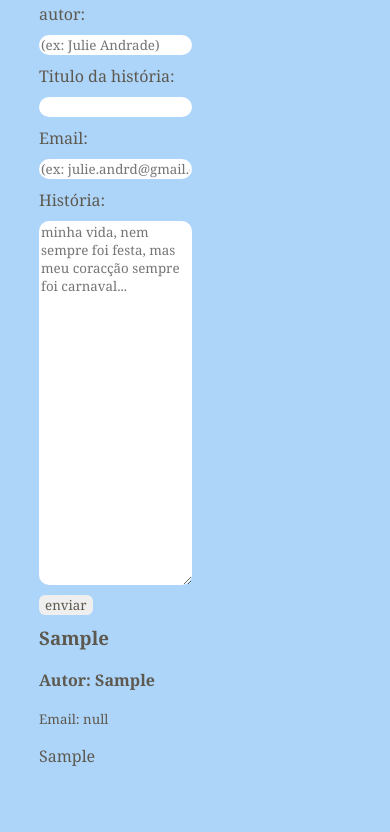
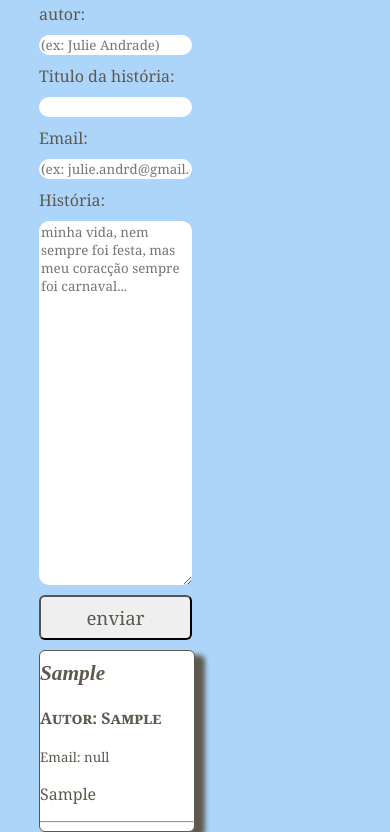
Before and after one commit to julie847/projeto-senac_2026, a plain HTML site: page app/forms.html in a window 390 px wide. Both pictures are taken after typing "Sample", "Sample", "name@example.com", "Sample" into the empty fields and a click on the button "enviar". Shown: the part 137-969 px from the top of the page. Before the commit the page ends 920 px from the top, so only its background shows below. Drawn offline with Linux system fonts and the light colour scheme.

Commit message:
ultimo dia pra arrumar o viajei

```diff
--- a/app/forms.html
+++ b/app/forms.html
@@ -39,6 +39,7 @@
         <button type="submit"> enviar </button>
 
       </form>
+      <div id="historias"></div>
     </main>
 
     <dialog id="modal">
@@ -47,9 +48,9 @@
     </dialog>
 
 
-    <footer>
-      <div id="historias"></div>
-    </footer>
+
+
+
   </div>
 </body>
 
--- a/app/style/forms.css
+++ b/app/style/forms.css
@@ -4,7 +4,6 @@
     color: #5e594e;
     font-family: Georgia, serif;
     border-radius: 6px;
-    border: none;
     margin-top: 10px;
 }
 
@@ -57,11 +56,34 @@ form {
     height: 80%;
 }
 
-form textarea, form input {
+form textarea,
+form input {
     width: 100%;
     outline: none;
     border-radius: 10px;
     border: none;
+}
+
+form button {
+    margin-top: 10px;
+    height: 45px;
+    width: 100%;
+    font-size: 14pt;
+
+}
+
+main #historias article.artigo{
+    border: 1px solid #5e594e;
+    width: 40vw;
+    background-color: rgb(255, 255, 255);
+
+}
+
+main #historias article.artigo h3 {
+    font-family: 'Georgia, serif';
+    color: #5e594e;
+    font-style: italic;
+    font-size: 16pt;
 }
 
 @media (max-width: 600px) {
@@ -125,6 +147,14 @@ form textarea, form input {
         -webkit-line-clamp: 4;
         display: -webkit-box;
         display: -webkit-box;
+        border: 1px solid #5e594e;
+        max-width: 50%;
+    }
+
+    main #historias article.artigo strong {
+        font-variant: small-caps;
+        color: #5e594e;
+        font-size: 12pt;
     }
 
     main #historias article.artigo h3 {
@@ -154,6 +184,7 @@ form textarea, form input {
     #container nav.active a:nth-of-type(3) {
         bottom: 220px;
         border-bottom: 2px solid #5e594e;
+
     }
 
 }
```
